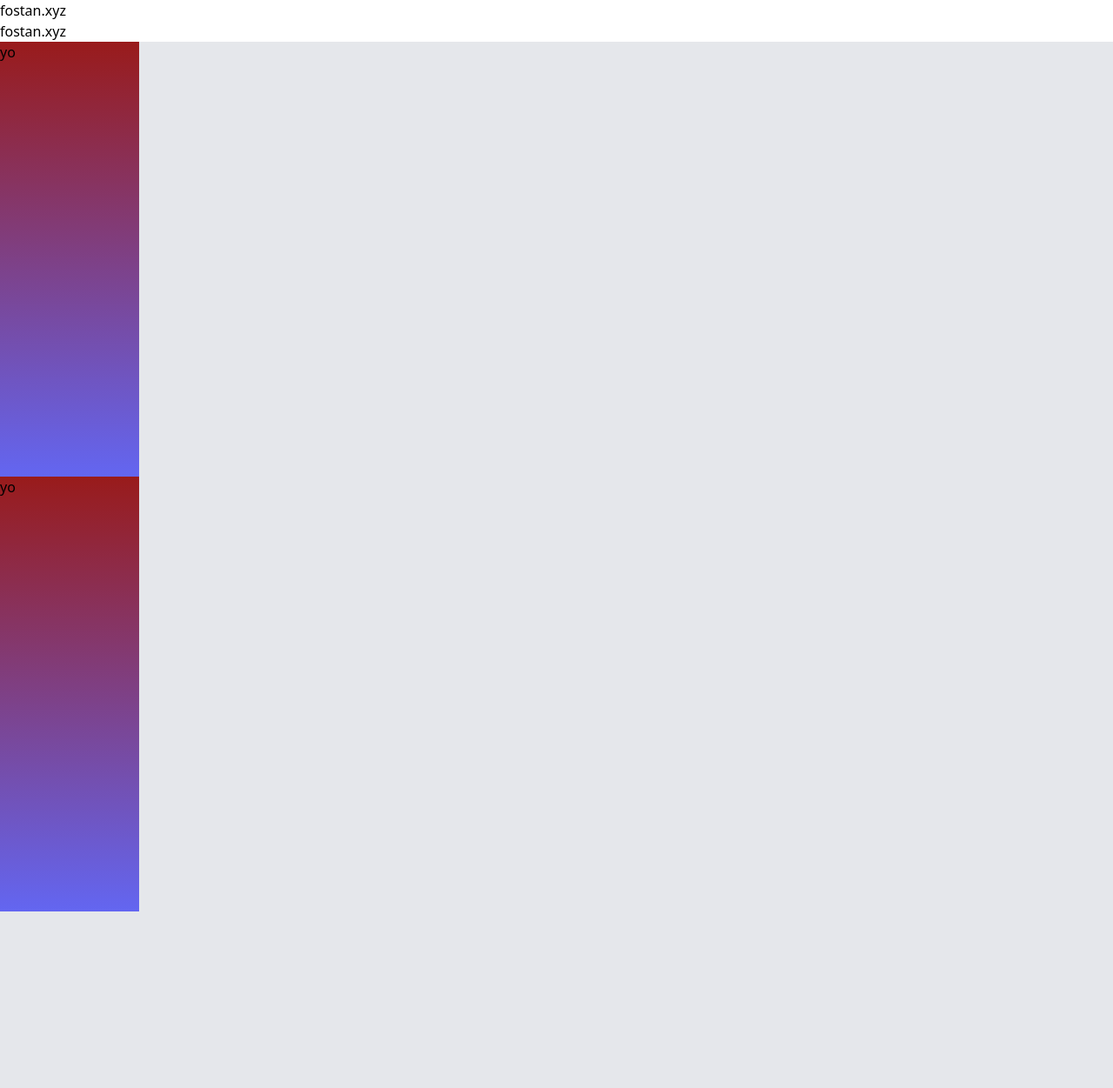
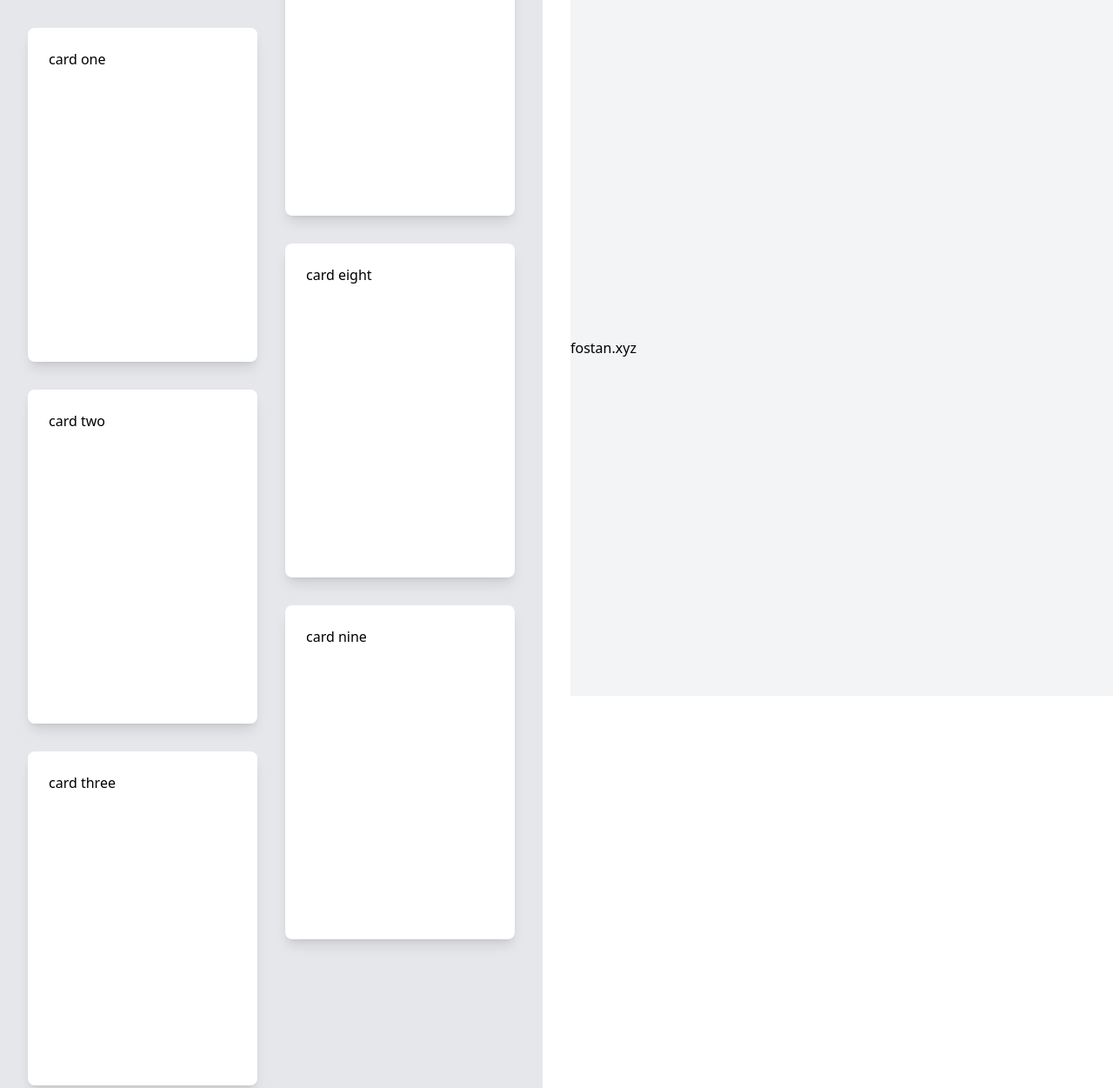
Before and after one commit to fostan/fostanxyz, a Gatsby site: page / in a window 1280 px wide. Shown: the top 1251 px of the page at 87% size. Built offline with nearby package versions, Linux system fonts and the light colour scheme; Gatsby itself is replaced by a stand-in of ours.

Commit message:
scroll behavior

```diff
--- /dev/null
+++ b/src/components/Card.jsx
@@ -0,0 +1,11 @@
+import React from 'react'
+
+const Card = ({ content }) => {
+  return (
+    <div className="h-96 bg-white rounded-lg shadow-lg p-6">
+        {content}
+    </div>
+  )
+}
+
+export default Card
--- a/src/components/ScrollArea.jsx
+++ b/src/components/ScrollArea.jsx
@@ -1,28 +1,51 @@
 import React from 'react'
 import { motion, useScroll, useTransform } from "framer-motion";
 
+import Card from './Card';
+
 const ScrollArea = () => {
   const { scrollY } = useScroll()
+  const scrollContentRevesed = useTransform(
+    scrollY,
+    [0, 500],
+    [0, -500],
+  )
   const scrollContent = useTransform(
     scrollY,
-    [0, 100],
-    [0, -1000],
+    [0, 500],
+    [0, 1500],
   )
 
 
 
+
   return (
-    <div className=" bg-gray-200 relative">
-      <motion.div className="h-[500px] w-40  from-red-800 to-indigo-500 bg-gradient-to-b"
-      style={{ translateY: scrollContent }}
-      >yo</motion.div>
-      <motion.div className="h-[500px] w-40  from-red-800 to-indigo-500 bg-gradient-to-b"
-      style={{ translateY: scrollContent }}
-      >yo</motion.div>
-      <div className="h-screen py-48"></div>
-      <div className="h-screen py-48"></div>
-      <div className="h-screen py-48"></div>
+    <div className=" bg-gray-200 overflow-hidden">
+      <div className="grid grid-cols-2 gap-8 p-8 h-[1300px]">
+        <motion.div className="grid gap-8 "
+        style={{ translateY: scrollContentRevesed }}
+        >
+          <Card content={"card one"} />
+          <Card content={"card two"}/>
+          <Card content={"card three"}/>
+          <Card content={"card four"}/>
+          <Card content={"card five"}/>
 
+        </motion.div>
+        <div className="transform translate-y-[-1000px]">
+        <motion.div className="grid gap-8"
+        style={{ translateY: scrollContent }}
+        >
+          <Card content={"card five"}/>
+          <Card content={"card six"}/>
+          <Card content={"card seven"}/>
+          <Card content={"card eight"}/>
+          <Card content={"card nine"}/>
+        </motion.div>
+        </div>
+
+
+      </div>
     </div>
   )
 }
--- a/src/components/layout.js
+++ b/src/components/layout.js
@@ -16,7 +16,7 @@ const Layout = ({ children }) => {
 
   return (
     <>
-      <Header siteTitle={data.site.siteMetadata?.title || `Title`} />
+      {/* <Header siteTitle={data.site.siteMetadata?.title || `Title`} /> */}
       <div>
         <main>{children}</main>
         <footer>
--- a/src/pages/index.js
+++ b/src/pages/index.js
@@ -6,10 +6,14 @@ import ScrollArea from "../components/ScrollArea"
 
 const IndexPage = () => (
   <Layout>
-    <div className="container">
-      <h1>fostan.xyz</h1>
+    <div className="relative grid grid-cols-2 gap-8">
+
       <ScrollArea />
+      <div className="h-screen bg-gray-100 flex items-center sticky top-0">
+        <h1>fostan.xyz</h1>
+      </div>
     </div>
+    <div className="h-screen bg-green-800"></div>
 
   </Layout>
 )
```
Also changed, not shown: 2 other files.
